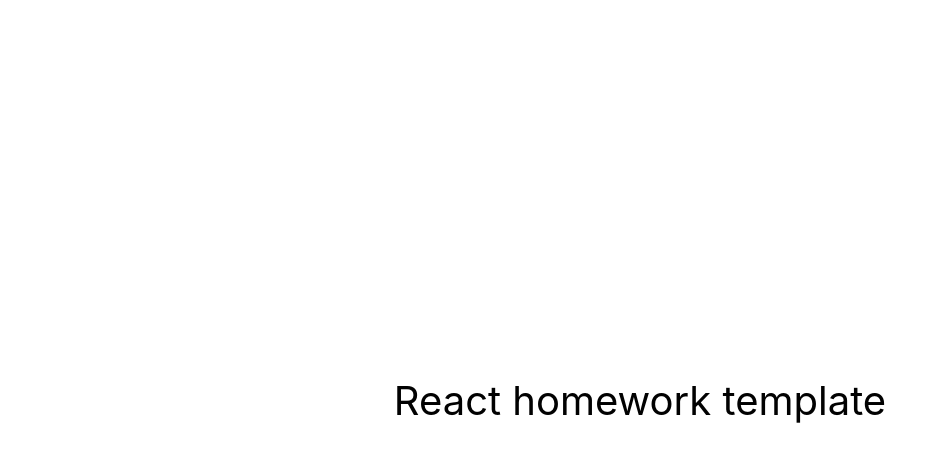
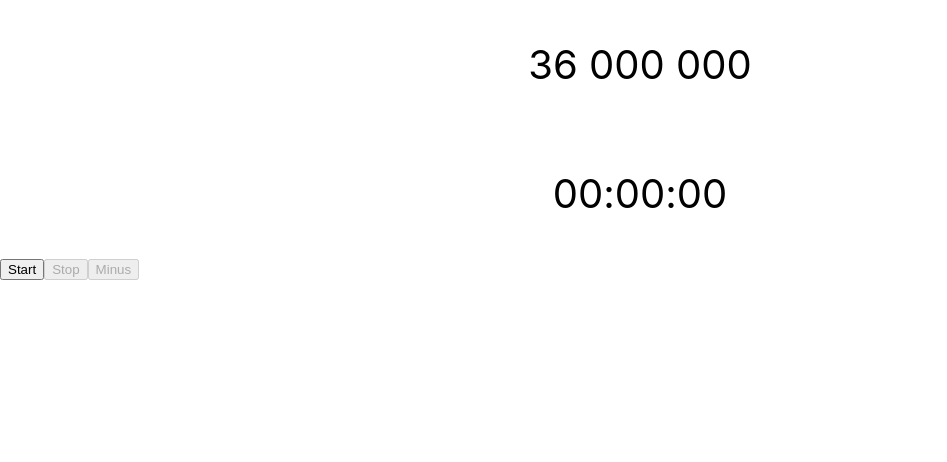
Before and after one commit to HeadOd/timer-10k, a React (Create React App) app: page / in a window 1280 px wide. Shown: the top 462 px of the page, without its empty margins (0-947 px from the left). Built offline with nearby package versions, Linux system fonts and the light colour scheme.

Commit message:
timer done

```diff
--- a/src/components/App.jsx
+++ b/src/components/App.jsx
@@ -1,8 +1,11 @@
+import { Timer } from './Timer/Timer';
+
 export const App = () => {
   return (
+    <>
     <div
       style={{
-        height: '100vh',
+        height: '30',
         display: 'flex',
         justifyContent: 'center',
         alignItems: 'center',
@@ -10,7 +13,9 @@ export const App = () => {
         color: '#010101'
       }}
     >
-      React homework template
+      <p>36 000 000</p>
     </div>
+    <Timer></Timer>
+    </>
   );
 };
--- /dev/null
+++ b/src/components/Timer/Timer.jsx
@@ -0,0 +1,75 @@
+import { useState, useRef, useEffect } from "react";
+
+export const Timer = () => {
+  const [count, setCount] = useState(0);
+  const [activeBtn, setActiveBtn] = useState(true);
+  const [minusBtn, setminusBtn] = useState(true);
+  const [seconds, setSeconds] = useState(0);
+  const [minutes, setMinutes] = useState(0);
+  const [hours, setHours] = useState(0);
+  let timerId = useRef(null);
+
+  const startTimer = () => {
+    console.log('It`s work!');
+    timerId.current = setInterval(() => {
+      setCount(prev => prev + 1)
+    }, 1000);
+
+    setActiveBtn(false);
+  }
+
+  useEffect(() => {
+    setMinutes(addLeadingZero(0));
+    setHours(addLeadingZero(0));
+
+    if (count >= 3600) {
+      setHours(addLeadingZero(Math.floor(count / 3600)));
+      setMinutes(addLeadingZero(Math.floor((count % 3600) / 60)));
+      setSeconds(addLeadingZero(Math.floor((count % 3600) % 60)));
+    } else if (count >= 60) {
+      setSeconds(addLeadingZero(count % 60));
+      setMinutes(addLeadingZero(Math.floor(count / 60)));
+    } else if (count < 60) {
+      setSeconds(addLeadingZero(count));
+    }
+
+  }, [count])
+
+  function addLeadingZero(value) {
+    return String(value).padStart(2, '0');
+  };
+
+  const stop = () => {
+    console.log('Stop!');
+    clearInterval(timerId.current);
+    setActiveBtn(true);
+    setminusBtn(false);
+  }
+
+  const minus = () => {
+    console.log(count);
+    setCount(0);
+    setminusBtn(true);
+  }
+
+  return <div>
+    <p
+      style={{
+        height: '30h',
+        display: 'flex',
+        justifyContent: 'center',
+        alignItems: 'center',
+        fontSize: 40,
+        color: '#010101'
+      }}>
+        <span className='hours'>{hours}</span>
+        <span>:</span>
+        <span className='minutes'>{minutes}</span>
+        <span>:</span>
+        <span className='seconds'>{seconds}</span>
+    </p>
+    <button type="button" disabled={!activeBtn} onClick={() => startTimer()}>Start</button>
+    <button type="button" disabled={activeBtn} onClick={() => stop()}>Stop</button>
+    <button type="button" disabled={minusBtn} onClick={() => minus()}>Minus</button>
+  </div>
+}
```
